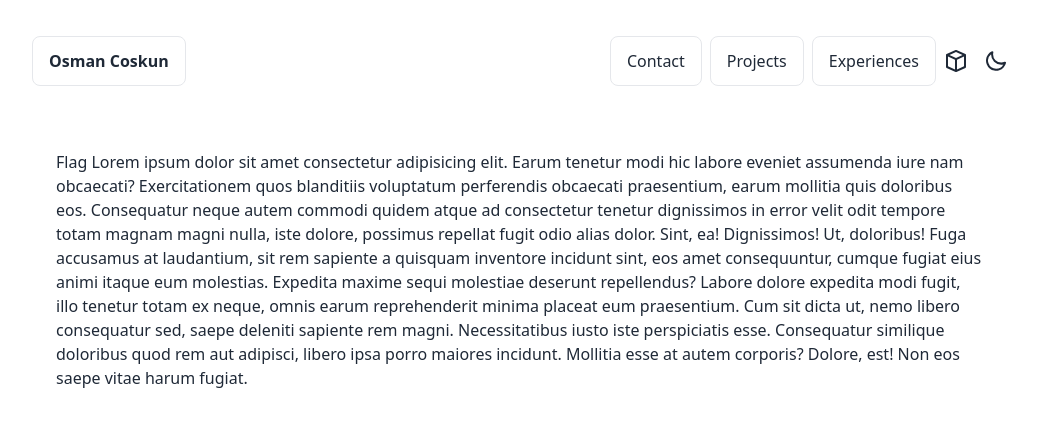
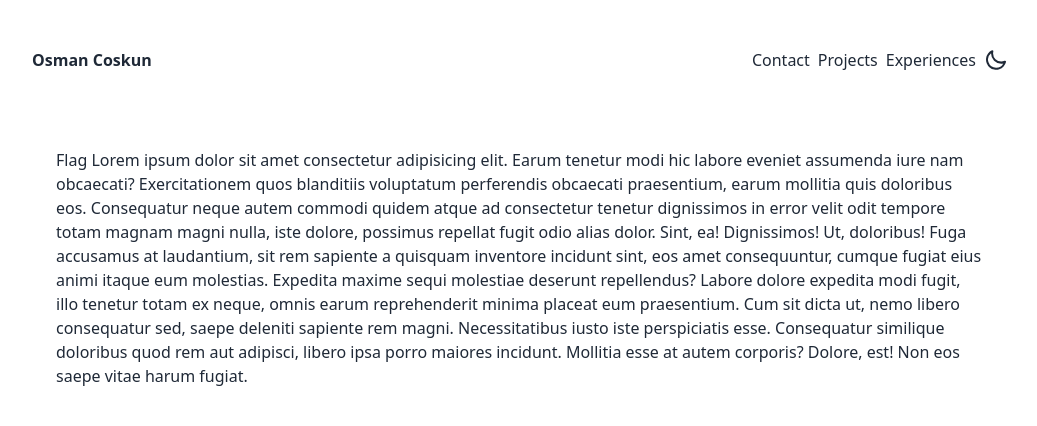
Before and after one commit to osmancoskun/newsite, a Svelte app: page / in a window 1280 px wide. Shown: the top 426 px of the page, without its empty margins (120-1157 px from the left). Built offline with nearby package versions, Linux system fonts and the light colour scheme.

Commit message:
3d removed

```diff
--- a/index.html
+++ b/index.html
@@ -1,5 +1,5 @@
 <!DOCTYPE html>
-<html lang="en" data-theme="light" data-dimension="2d">
+<html lang="en" data-theme="light">
   <head>
     <meta charset="UTF-8" />
     <link rel="icon" type="image/svg+xml" href="/vite.svg" />
--- a/package.json
+++ b/package.json
@@ -19,9 +19,6 @@
     "vite": "^4.0.0"
   },
   "dependencies": {
-    "@fortawesome/free-brands-svg-icons": "^6.2.1",
-    "@fortawesome/free-regular-svg-icons": "^6.2.1",
-    "daisyui": "^2.49.0",
-    "svelte-fa": "^3.0.3"
+    "daisyui": "^2.49.0"
   }
 }
--- a/src/App.css
+++ b/src/App.css
@@ -8,38 +8,11 @@ body {
   padding: 0;
 }
 
-.floating {
-  box-shadow: 15px 15px 30px #bebebe, -15px -15px 30px #ffffff;
-}
-
-.floating-dark {
-  box-shadow: 5px 5px 10px gray, -15px -15px 30px black
-}
-
-.myhover:hover {
-  box-shadow: 15px 15px 30px #bebebe, -15px -15px 30px #ffffff;
-}
-
-.myhover-dark:hover {
-  box-shadow: 2px 2px 5px gray, -5px -5px 10px black
-}
-
-
 .mypage {
   @apply card;
   @apply py-5;
 }
 
-.myinset {
-  box-shadow: rgba(50, 50, 93, 0.25) 0px 30px 50px -12px inset,
-    rgba(0, 0, 0, 0.3) 0px 18px 26px -18px inset;
-}
-
-.myinset-dark {
-  box-shadow: black 0px 30px 50px -12px inset,
-    black 0px 18px 26px -18px inset;
-}
-
 .myicon {
   background-color: inherit;
 }
--- a/src/App.svelte
+++ b/src/App.svelte
@@ -1,9 +1,8 @@
 <script>
   import { Header } from "$layout";
-  import { current_page, current_dimension, current_theme } from "$store";
+  import { current_page, current_theme } from "$store";
   import { Main, Contact, Experiences, Projects } from "$pages";
   $: theme = $current_theme;
-  $: dimension = $current_dimension;
   let routes = {
     "/": Main,
     contact: Contact,
@@ -12,18 +11,9 @@
   };
 </script>
 
-<main
-  class:myinset={dimension == "3d" && theme == "light"}
-  class:floating={dimension == "3d" && theme == "light"}
-  class:floating-dark={dimension == "3d" && theme == "dark"}
-  class="max-w-5xl mx-auto p-3 rounded-lg mb-5"
->
+<main class="max-w-5xl mx-auto p-3 rounded-lg mb-5">
   <Header />
-  <div
-    class:floating={dimension == "3d" && theme == "light"}
-    class:floating-dark={dimension == "3d" && theme == "dark"}
-    class="rounded-lg p-5 m-4"
-  >
+  <div class="rounded-lg p-5 m-4">
     <svelte:component this={routes[$current_page]} />
   </div>
 </main>
--- a/src/components/hover.svelte
+++ /dev/null
@@ -1,17 +0,0 @@
-<script>
-  import { current_dimension, current_theme } from "$store";
-</script>
-
-{#if $current_dimension == "3d" && $current_theme == "light"}
-  <div class="myhover">
-    <slot />
-  </div>
-{:else if $current_dimension == "3d" && $current_theme == "dark"}
-  <div class="myhover-dark">
-    <slot />
-  </div>
-{:else}
-  <div>
-    <slot />
-  </div>
-{/if}
--- a/src/components/index.js
+++ b/src/components/index.js
@@ -1,6 +1,5 @@
 import Icon from "./icon.svelte";
-import Hover from "./hover.svelte";
 import Message from "./message.svelte";
 import ProjectCard from "./projectcard.svelte";
 
-export { Hover, Message, ProjectCard, Icon };
+export { Message, ProjectCard, Icon };
--- a/src/components/message.svelte
+++ b/src/components/message.svelte
@@ -1,5 +1,7 @@
 <script>
   import { Me } from "$assets";
+  import { current_theme } from "$store";
+  $: isDark = $current_theme == "dark" ? true : false;
 </script>
 
 <div class="chat chat-end">
@@ -8,7 +10,12 @@
       <img src={Me} alt="Osman Coskun" />
     </div>
   </div>
-  <div class="chat-bubble">
+  <div
+    class:text-black={!isDark}
+    class:bg-base-200={isDark}
+    class:bg-base-300={!isDark}
+    class="chat-bubble"
+  >
     <slot />
   </div>
 </div>
--- a/src/layout/header.svelte
+++ b/src/layout/header.svelte
@@ -1,6 +1,5 @@
 <script>
-  import { current_page, current_dimension, current_theme } from "$store";
-  import { Hover } from "$components";
+  import { current_page, current_theme } from "$store";
   let routes = [
     {
       id: "contact",
@@ -16,20 +15,12 @@
     },
   ];
   let theme = document.querySelector("html").getAttribute("data-theme");
-  let dimension = document.querySelector("html").getAttribute("data-dimension");
   function change_theme() {
     let newTheme = theme == "light" ? "dark" : "light";
     document.querySelector("html").setAttribute("data-theme", newTheme);
     theme = newTheme;
     $current_theme = newTheme;
   }
-  function change_dimension() {
-    let newDimension = dimension == "2d" ? "3d" : "2d";
-    document.querySelector("html").setAttribute("data-dimension", newDimension);
-    dimension = newDimension;
-    $current_dimension = newDimension;
-  }
-
   function set_page(page_id = "") {
     $current_page = page_id;
   }
@@ -39,107 +30,19 @@
   <div class="menu menu-horizontal px-1 gap-2 flex-1">
     <!-- svelte-ignore a11y-click-events-have-key-events -->
     <li
-      class:floating={$current_page == "/" &&
-        dimension == "3d" &&
-        theme == "light"}
-      class:floating-dark={$current_page == "/" &&
-        dimension == "3d" &&
-        theme == "dark"}
-      class:border={theme == "light"}
-      class:border-invisible={theme == "dark"}
       class="font-bold rounded-lg cursor-pointer"
       on:click={() => set_page("/")}
     >
-      <Hover>Osman Coskun</Hover>
+      Osman Coskun
     </li>
   </div>
   <ul class="menu menu-horizontal px-1 gap-2 flex">
     {#each routes as route}
-      <!-- svelte-ignore a11y-click-events-have-key-events class:border={dimension == "3d"} -->
-      <li
-        class="rounded-lg cursor-pointer"
-        class:border={theme == "light"}
-        class:border-invisible={theme == "dark"}
-        class:floating={$current_page == route.id &&
-          dimension == "3d" &&
-          theme == "light"}
-        class:floating-dark={$current_page == route.id &&
-          dimension == "3d" &&
-          theme == "dark"}
-        on:click={() => set_page(route.id)}
-      >
-        <Hover>
-          {route.label}
-        </Hover>
+      <li class="rounded-lg cursor-pointer" on:click={() => set_page(route.id)}>
+        {route.label}
       </li>
     {/each}
-    <label class="swap swap-rotate">
-      <!-- CUBE -->
-      <input type="checkbox" on:click={change_dimension} />
 
-      <svg
-        class="swap-off fill-current w-6 h-6"
-        viewBox="0 0 24 24"
-        xmlns="http://www.w3.org/2000/svg"
-        ><g id="SVGRepo_bgCarrier" stroke-width="0" /><g
-          id="SVGRepo_tracerCarrier"
-          stroke-linecap="round"
-          stroke-linejoin="round"
-        /><g id="SVGRepo_iconCarrier"
-          ><path
-            d="M2.594,18.914l9,4H11.6a.974.974,0,0,0,.8,0h.008l9-4A1,1,0,0,0,22,18V6a1.04,1.04,0,0,0-.594-.914l-9-4a1,1,0,0,0-.812,0l-9,4A1.041,1.041,0,0,0,2,6V18A1,1,0,0,0,2.594,18.914ZM4,7.539l7,3.111v9.811L4,17.35ZM20,17.35l-7,3.111V10.65l7-3.111ZM12,3.094,18.538,6,12,8.906,5.462,6Z"
-          /></g
-        ></svg
-      >
-      <!--input type="checkbox" class="toggle" checked /-->
-      <!-- SQUARE -->
-      <svg
-        class="swap-on fill-current w-6 h-6"
-        viewBox="0 0 64 64"
-        xmlns="http://www.w3.org/2000/svg"
-        ><g id="SVGRepo_bgCarrier" stroke-width="0" /><g
-          id="SVGRepo_tracerCarrier"
-          stroke-linecap="round"
-          stroke-linejoin="round"
-        /><g id="SVGRepo_iconCarrier">
-          <rect
-            id="Icons"
-            x="-1152"
-            y="-64"
-            width="1280"
-            height="800"
-            style="fill:none;"
-          />
-          <g id="Icons1">
-            <g id="Strike" /> <g id="H1" /> <g id="H2" /> <g id="H3" />
-            <g id="list-ul" /> <g id="hamburger-1" /> <g id="hamburger-2" />
-            <g id="list-ol" /> <g id="list-task" /> <g id="trash" />
-            <g id="vertical-menu" /> <g id="horizontal-menu" />
-            <g id="sidebar-2" /> <g id="Pen" /> <g id="Pen1" />
-            <g id="clock" /> <g id="external-link" /> <g id="hr" />
-            <g id="info" /> <g id="warning" /> <g id="plus-circle" />
-            <g id="minus-circle" /> <g id="vue" /> <g id="cog" />
-            <g id="logo" /> <g id="radio-check" /> <g id="eye-slash" />
-            <g id="eye" /> <g id="toggle-off" />
-            <path
-              id="square"
-              d="M50.005,56l-35.989,0c-3.309,0 -5.995,-2.686 -5.995,-5.995l0,-36.011c0,-3.308 2.686,-5.995 5.995,-5.995l35.989,0c3.309,0 5.995,2.687 5.995,5.995l0,36.011c0,3.309 -2.686,5.995 -5.995,5.995Zm-0.993,-4.001c1.65,0 2.989,-1.339 2.989,-2.989l0,-34.021c0,-1.649 -1.339,-2.989 -2.989,-2.989l-34.003,0c-1.65,0 -2.989,1.34 -2.989,2.989l0,34.021c0,1.65 1.339,2.989 2.989,2.989l34.003,0Z"
-            /> <g id="shredder" />
-            <g id="spinner--loading--dots-" /> <g id="react" />
-            <g id="check-selected" /> <g id="turn-off" />
-            <g id="code-block" /> <g id="user" /> <g id="coffee-bean" />
-            <g id="coffee-beans">
-              <g id="coffee-bean1" />
-            </g> <g id="coffee-bean-filled" />
-            <g id="coffee-beans-filled">
-              <g id="coffee-bean2" />
-            </g> <g id="clipboard" /> <g id="clipboard-paste" />
-            <g id="clipboard-copy" /> <g id="Layer1" />
-          </g>
-        </g></svg
-      >
-    </label>
-    <div class="divider divider-vertical" />
     <label class="swap swap-rotate">
       <!-- this hidden checkbox controls the state -->
       <input type="checkbox" on:click={change_theme} />
--- a/src/pages/experiences.svelte
+++ b/src/pages/experiences.svelte
@@ -108,7 +108,6 @@
   ];
 
   let activetab = datas[0];
-  console.log(activetab);
 </script>
 
 <main class="mypage">
@@ -116,17 +115,9 @@
   <Message>You can find the my previous experiences and details here.</Message>
   <Message>For more details, click company name on the list</Message>
   <div class="flex mt-10">
-    <ul
-      class:border={$current_theme == "light"}
-      class:border-invisible={$current_theme == "dark"}
-      class="steps steps-vertical w-4/12 h-1/2"
-    >
+    <ul class="steps steps-vertical w-4/12 h-1/2">
       {#each datas as data}
-        <li
-          on:click={() => (activetab = data)}
-          class="step cursor-pointer"
-          class:step-neutral={data.active}
-        >
+        <li on:click={() => (activetab = data)} class="step cursor-pointer">
           <div class="p-3 rounded-md hover:bg-base-300">
             {data.company} <br />{data.time}
           </div>
@@ -134,11 +125,7 @@
       {/each}
     </ul>
 
-    <div
-      class:border={$current_theme == "light"}
-      class:border-invisible={$current_theme == "dark"}
-      class="w-8/12 p-3 flex flex-col"
-    >
+    <div class="w-8/12 p-3 flex flex-col">
       <span class="mx-auto text-lg">
         I {activetab.active ? "am working" : "worked"} as
         <b>
--- a/src/pages/projects.svelte
+++ b/src/pages/projects.svelte
@@ -32,11 +32,7 @@
 <main class="mypage">
   <div class="btn-group mx-auto rounded-lg">
     {#each tabs as tab}
-      <button
-        on:click={() => (activetab = tab.id)}
-        class="btn btn-ghost"
-        class:text-black={activetab != tab.id}
-      >
+      <button on:click={() => (activetab = tab.id)} class="btn btn-ghost">
         <Icon solid name={tab.icon} size="1x" />
         <span class="ml-1">{tab.id}</span>
       </button>
--- a/src/store/index.js
+++ b/src/store/index.js
@@ -1,4 +1,3 @@
 import { writable } from "svelte/store";
 export let current_page = writable("/");
-export let current_dimension = writable("2d")
 export let current_theme = writable("light")
```
Also changed, not shown: 1 other file (tests, documents, lock files or other folders).
